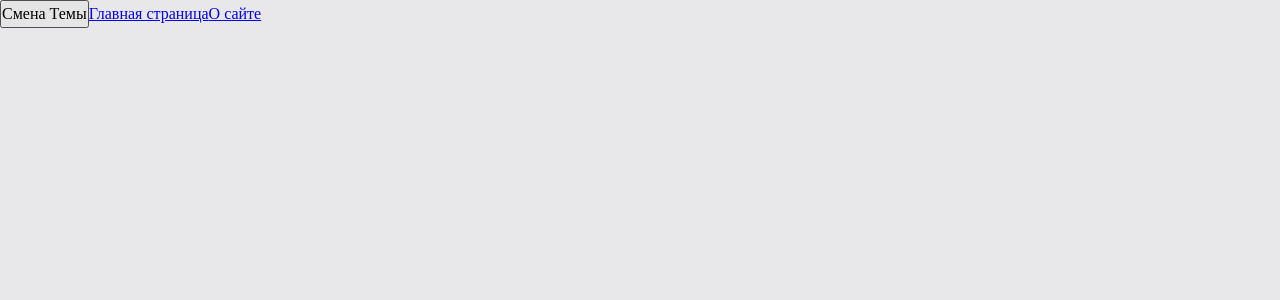
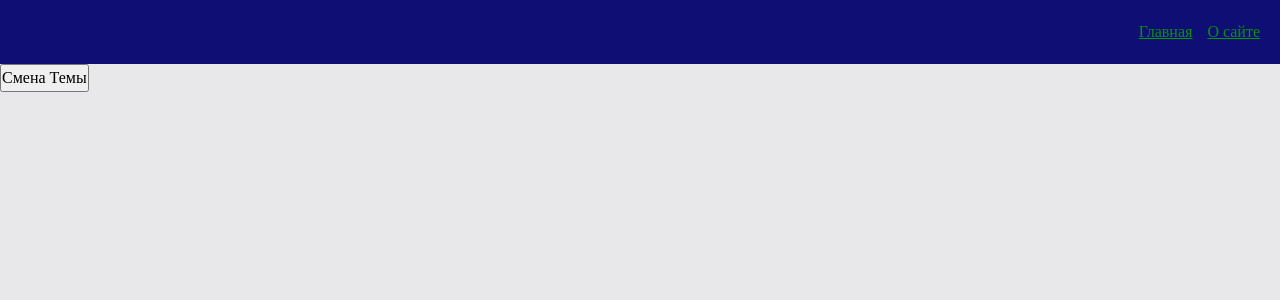
Before and after one commit to svadim-s/react-blog, a React app: page / in a window 1280 px wide. Shown: the top 300 px of the page. Built offline with nearby package versions, Linux system fonts and the light colour scheme; a web font is replaced by a local one.

Commit message:
Add Navbar component

```diff
--- a/src/app/App.tsx
+++ b/src/app/App.tsx
@@ -4,16 +4,16 @@
 import { classNames } from 'shared/lib/classNames/classNames'
 import {useTheme} from "app/providers/ThemeProvider"
 import { AppRouter } from './providers/router'
+import { Navbar } from 'widgets/Navbar'
 
 const App = () => {
   const {theme, toogleTheme} = useTheme()
 
   return (
     <div className={classNames('app', {}, [theme])}>
+      <Navbar />
+      <AppRouter />
       <button onClick={toogleTheme}>Смена Темы</button>
-      <Link to={'./'}>Главная страница</Link>
-      <Link to={'./about'}>О сайте</Link>
-      <AppRouter />
     </div>
   )
 }
--- a/src/app/styles/themes/dark.scss
+++ b/src/app/styles/themes/dark.scss
@@ -1,5 +1,9 @@
 .app.dark {
   --bg-color: #0e0e75;
+  --inverted-bg-color: #e8e8ea;
+
   --primary-color: #049604;
   --secondary-color: #04ff04;
+  --inverted-primary-color: #0232c2;
+  --inverted-secondary-color: #8452ff;
 }
--- a/src/app/styles/themes/normal.scss
+++ b/src/app/styles/themes/normal.scss
@@ -1,5 +1,9 @@
 .app.light {
   --bg-color: #e8e8ea;
+  --inverted-bg-color: #0e0e75;
+
   --primary-color: #0232c2;
-  --secondary-color: #0449e0;
+  --secondary-color: #8452ff;
+  --inverted-primary-color: #049604;
+  --inverted-secondary-color: #04ff04;
 }
--- a/src/app/styles/variables/global.scss
+++ b/src/app/styles/variables/global.scss
@@ -10,4 +10,7 @@
   --font-size-l: 24px;
   --font-line-l: 32px;
   --font-l: var(--font-size-l) / var(--font-line-l) var(--font-family-main);
+
+  // Размеры
+  --navbar-height: 50px;
 }
--- a/src/shared/lib/classNames/classNames.ts
+++ b/src/shared/lib/classNames/classNames.ts
@@ -1,9 +1,9 @@
 type Mods = Record<string, boolean | string>
 
-export function classNames(cls: string, mods: Mods, additional: string[]): string {
+export function classNames(cls: string, mods: Mods = {}, additional: string[] = []): string {
   return [
       cls,
-      ...additional,
+      ...additional.filter(Boolean),
       ...Object.entries(mods)
           .filter(([className, value]) => Boolean(value))
           .map(([className]) => className)
--- /dev/null
+++ b/src/shared/ui/AppLink/AppLink.module.scss
@@ -0,0 +1,11 @@
+.AppLink {
+  color: var(--primary-color)
+}
+
+.primary {
+  color: var(--primary-color),
+}
+
+.secondary {
+  color: var(--inverted-primary-color),
+}
--- /dev/null
+++ b/src/shared/ui/AppLink/AppLink.tsx
@@ -0,0 +1,34 @@
+import React, { FC } from "react"
+import { Link, LinkProps } from "react-router-dom"
+import { classNames } from "shared/lib/classNames/classNames"
+import cls from "./AppLink.module.scss"
+
+export enum AppLinkTheme {
+  PRIMARY = 'primary',
+  SECONDARY = 'secondary',
+}
+
+interface AppLinkProps extends LinkProps {
+  className?: string,
+  theme?: AppLinkTheme,
+}
+
+export const AppLink: FC<AppLinkProps> = (props) => {
+  const {
+    to,
+    className,
+    children,
+    theme = AppLinkTheme.PRIMARY,
+    ...otherProps
+  } = props
+
+  return (
+    <Link
+      to={to}
+      className={classNames(cls.AppLink, {}, [className, cls[theme]])}
+      {...otherProps}
+    >
+      {children}
+    </Link>
+  )
+}
--- /dev/null
+++ b/src/widgets/Navbar/index.ts
@@ -0,0 +1,3 @@
+import { Navbar } from "./ui/Navbar";
+
+export { Navbar }
--- /dev/null
+++ b/src/widgets/Navbar/ui/Navbar.module.scss
@@ -0,0 +1,16 @@
+.Navbar {
+  width: 100%;
+  height: var(--navbar-heigh);
+  background: var(--inverted-bg-color);
+  display: flex;
+  align-items: center;
+  padding: 20px;
+}
+
+.links {
+  margin-left: auto;
+}
+
+.mainLink {
+  margin-right: 15px;
+}
--- /dev/null
+++ b/src/widgets/Navbar/ui/Navbar.tsx
@@ -0,0 +1,30 @@
+import React from "react"
+import { classNames } from "shared/lib/classNames/classNames"
+import { AppLink, AppLinkTheme } from "shared/ui/AppLink/AppLink"
+import cls from "./Navbar.module.scss"
+
+interface NavbarProps {
+  className?: string,
+}
+
+export const Navbar = ({className}: NavbarProps) => {
+  return (
+    <div className={classNames(cls.Navbar, {}, [className])}>
+      <div className={cls.links}>
+        <AppLink
+          theme={AppLinkTheme.SECONDARY}
+          to={'./'}
+          className={cls.mainLink}
+        >
+          Главная
+        </AppLink>
+        <AppLink
+          theme={AppLinkTheme.SECONDARY}
+          to={'./about'}
+        >
+          О сайте
+        </AppLink>
+      </div>
+    </div>
+  )
+}
```
